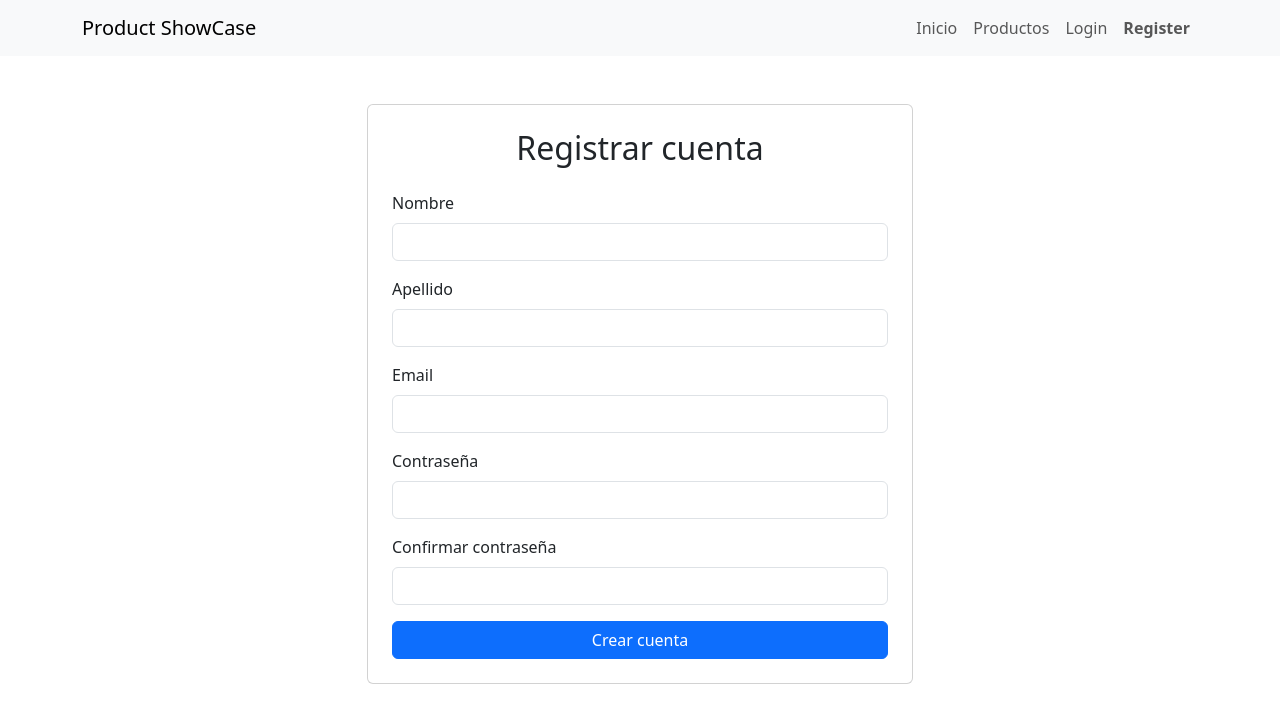
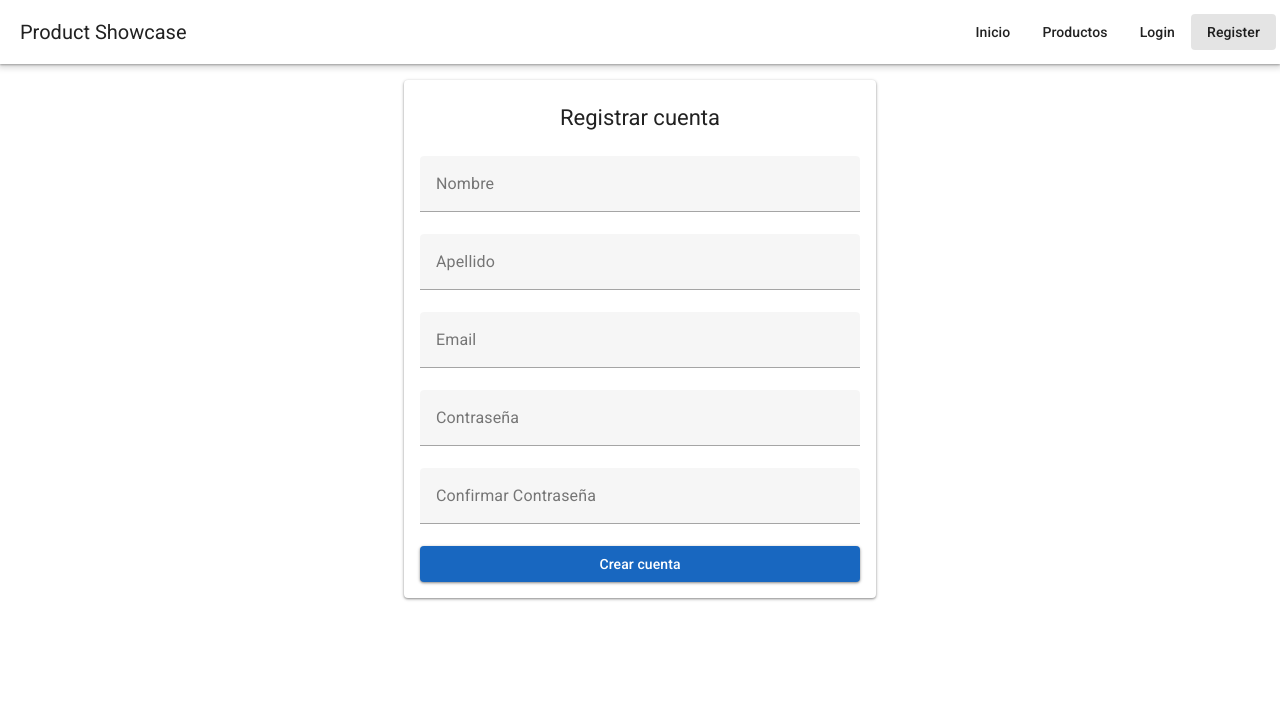
Before and after one commit to NicolasParadaA/product-showcase, a Vue app: page /register in a window 1280 px wide. Shown: the top 722 px of the page. Built offline with nearby package versions, Linux system fonts and the light colour scheme; no server answers.

Commit message:
refactor: migrate components from Bootstrap to Vuetify

```diff
--- a/index.html
+++ b/index.html
@@ -5,13 +5,8 @@
     <link rel="icon" href="/favicon.ico">
     <meta name="viewport" content="width=device-width, initial-scale=1.0">
     <title>Vite App</title>
-
-    <link href="https://cdn.jsdelivr.net/npm/bootstrap@5.3.8/dist/css/bootstrap.min.css" rel="stylesheet" integrity="sha384-sRIl4kxILFvY47J16cr9ZwB07vP4J8+LH7qKQnuqkuIAvNWLzeN8tE5YBujZqJLB" crossorigin="anonymous">
-
-    <script defer src="https://cdn.jsdelivr.net/npm/bootstrap@5.3.8/dist/js/bootstrap.bundle.min.js" integrity="sha384-FKyoEForCGlyvwx9Hj09JcYn3nv7wiPVlz7YYwJrWVcXK/BmnVDxM+D2scQbITxI" crossorigin="anonymous"></script>
-
+    <!-- materialdesignicons de vuetify -->
     <link href="https://cdn.jsdelivr.net/npm/@mdi/font@5.x/css/materialdesignicons.min.css" rel="stylesheet">
-
   </head>
   <body>
     <div id="app"></div>
--- a/src/App.vue
+++ b/src/App.vue
@@ -1,33 +1,30 @@
 <template>
-  <nav class="navbar navbar-expand-lg bg-body-tertiary">
-    <div class="container">
-      <a class="navbar-brand" href="#">Product ShowCase</a>
-      <button class="navbar-toggler" type="button" data-bs-toggle="collapse" data-bs-target="#navbarNavAltMarkup"
-        aria-controls="navbarNavAltMarkup" aria-expanded="false" aria-label="Toggle navigation">
-        <span class="navbar-toggler-icon"></span>
-      </button>
-      <div class="collapse navbar-collapse" id="navbarNavAltMarkup">
-        <div class="navbar-nav ms-auto">
-          <RouterLink to="/" class="nav-link">Inicio</RouterLink>
-          <RouterLink to="/products" class="nav-link">Productos</RouterLink>
+  <!-- envoltorio vuetify -->
+  <v-app>
+    <!-- barra de navegacion -->
+    <v-app-bar>
+      <v-app-bar-title>Product Showcase</v-app-bar-title>
+      <v-spacer></v-spacer>
 
-          <RouterLink v-if="isAdmin" to="/admin/products" class="nav-link">Crud Productos</RouterLink>
+      <v-btn to="/">Inicio</v-btn>
+      <v-btn to="/products">Productos</v-btn>
+      <v-btn v-if="isAdmin" to="/admin/products">Crud Productos</v-btn>
 
-          <template v-if="!isAuth">
-            <RouterLink to="/login" class="nav-link">Login</RouterLink>
-            <RouterLink to="/register" class="nav-link">Register</RouterLink>
-          </template>
+      <template v-if="!isAuth">
+        <v-btn to="/login">Login</v-btn>
+        <v-btn to="/register">Register</v-btn>
+      </template>
 
-          <template v-else>
-            <span class="nav-link">Hola, {{ displayName }}</span>
-            <a class="nav-link" href="#" @click.prevent="onLogout">Logout</a>
-          </template>
-        </div>
-      </div>
-    </div>
-  </nav>
+      <template v-else>
+        <span>Hola, {{ displayName }}</span>
+        <v-btn @click="onLogout">Logout</v-btn>
+      </template>
+    </v-app-bar>
+    <v-main>
 
-  <RouterView />
+      <RouterView />
+    </v-main>
+  </v-app>
 
 </template>
 
@@ -60,10 +57,4 @@ async function onLogout() {
 </script>
 
 
-<style scoped>
-.router-link-active,
-.router-link-exact-active {
-  font-weight: 600;
-}
-
-</style
+<style scoped></style
--- a/src/components/ListProducts.vue
+++ b/src/components/ListProducts.vue
@@ -1,9 +1,11 @@
 <template>
-    <div class="row justify-content-evenly g-3">
-        <div class="col-12 col-sm-6 col-md-4 col-lg-3" v-for="product in products" :key="product.id">
-            <ProductCard :product />
-        </div>
-    </div>
+
+    <v-row>
+        <v-col cols="12" sm="6" md="4" lg="3" v-for="product in products" :key="product.id">
+            <ProductCard :product="product" />
+        </v-col>
+    </v-row>
+
 </template>
 
 <script setup>
--- a/src/main.js
+++ b/src/main.js
@@ -33,6 +33,9 @@ import { useUserStore } from './stores/user.store'
 const vuetify = createVuetify({
   components,
   directives,
+  theme: {
+    defaultTheme: 'light',
+  }
 })
 
 
--- a/src/views/LoginView.vue
+++ b/src/views/LoginView.vue
@@ -1,32 +1,23 @@
 <template>
-    <div class="container mt-5">
-        <div class="row justify-content-center">
-            <div class="col-md-5">
-                <div class="card p-4">
-                    <h2 class="mb-4 text-center">Iniciar sesión</h2>
-                    <form @submit.prevent="onLogin">
-                        <div class="mb-3">
-                            <label for="email" class="form-label">Email</label>
-                            <input id="email" v-model="email" type="email" class="form-control" required />
-                        </div>
-                        <div class="mb-3">
-                            <label for="password" class="form-label">Contraseña</label>
-                            <input id="password" v-model="password" type="password" class="form-control" required />
-                        </div>
-                        <div class="d-grid gap-2">
-                            <button type="submit" class="btn btn-primary">Entrar</button>
-                            <button type="button" class="btn btn-link" @click="onReset">Recuperar contraseña</button>
-                        </div>
-                    </form>
-                    <p class="mt-3">
-                        ¿No tienes cuenta?
-                        <router-link to="/register">Regístrate</router-link>
-                    </p>
-                    <p v-if="error" class="text-danger">{{ error }}</p>
-                </div>
-            </div>
-        </div>
-    </div>
+
+<v-container>
+    <v-row justify="center" align="center" class="mt-16">
+        <v-col cols="12" md="5">
+            <v-card class="pa-4">
+                <v-card-title class="text-center mb-4">Iniciar sesión</v-card-title>
+                <v-form @submit.prevent="onLogin">
+                    <v-text-field v-model="email" label="Email" type="email" required></v-text-field>
+                    <v-text-field v-model="password" label="Contraseña" type="password" required></v-text-field>
+                    <v-btn type="submit" color="primary" block class="mb-2">Entrar</v-btn>
+                    <v-btn type="button" variant="text" @click="onReset" block>Recuperar contraseña</v-btn>
+                </v-form>
+                <p class="mt-3">¿No tienes cuenta? <router-link to="/register">Regístrate</router-link></p>
+                <v-alert v-if="error" type="error" class="mt-3">{{ error }}</v-alert>
+            </v-card>
+        </v-col>
+    </v-row>
+</v-container>
+
 </template>
 
 <script setup>
@@ -63,7 +54,4 @@ async function onReset() {
 
 <style scoped>
 
-.login-container {
-    display: none;
-}
 </style>
--- a/src/views/ProductsView.vue
+++ b/src/views/ProductsView.vue
@@ -1,37 +1,28 @@
 <template>
+
     <div>
-
         <HeaderComp>Nuestros productos</HeaderComp>
-
-        <main class="container">
+        <v-container>
             <div>
-                <p>
-                    Filtar por categoría:
-                    <select v-model="filterCategory">
-                        <option value="">Todas las categorías</option>
-                        <option :value="category.name" v-for="category in productsStore.categories" :key="category.id">
-                            {{ category.name }}
-                        </option>
-                    </select>
+                <p>Filtrar por categoria:
+                    <v-select v-model="filterCategory" :items="productsStore.categories" item-title="name" item-value="name" label="Todas las Categorias" clearable></v-select>
                 </p>
-
                 <p>
                     Buscar:
-                    <input type="text" v-model="filterName">
+                    <v-text-field v-model="filterName" label="Buscar"></v-text-field>
                 </p>
                 <p>Cantidad de productos encontrados: {{ quantityProducts }}</p>
             </div>
             <section>
-                <div class="row justify-content-evenly g-3">
-                    <div class="col-12 col-sm-6 col-md-4 col-lg-3" v-for="product in filterProducts"
-                        :key="product.id">
-                        <ProductCard :product />
-                    </div>
-                </div>
+                <v-row>
+                    <v-col cols="12" sm="6" md="4" lg="3" v-for="product in filterProducts" :key="product.id">
+                        <ProductCard :product="product" />
+                    </v-col>
+                </v-row>
             </section>
-        </main>
+        </v-container>
+    </div>
 
-    </div>
 </template>
 
 <script setup>
--- a/src/views/RegisterView.vue
+++ b/src/views/RegisterView.vue
@@ -1,39 +1,24 @@
 <template>
-    <div class="container mt-5">
-        <div class="row justify-content-center">
-            <div class="col-md-6">
-                <div class="card p-4">
-                    <h2 class="mb-4 text-center">Registrar cuenta</h2>
-                    <form @submit.prevent="onRegister">
-                        <div class="mb-3">
-                            <label for="firstname" class="form-label">Nombre</label>
-                            <input id="firstname" v-model="firstname" class="form-control" required />
-                        </div>
-                        <div class="mb-3">
-                            <label for="lastname" class="form-label">Apellido</label>
-                            <input id="lastname" v-model="lastname" class="form-control" required />
-                        </div>
-                        <div class="mb-3">
-                            <label for="email" class="form-label">Email</label>
-                            <input id="email" v-model="email" type="email" class="form-control" required />
-                        </div>
-                        <div class="mb-3">
-                            <label for="password" class="form-label">Contraseña</label>
-                            <input id="password" v-model="password" type="password" class="form-control" required />
-                        </div>
-                        <div class="mb-3">
-                            <label for="confirm" class="form-label">Confirmar contraseña</label>
-                            <input id="confirm" v-model="confirm" type="password" class="form-control" required />
-                        </div>
-                        <div class="d-grid">
-                            <button type="submit" class="btn btn-primary">Crear cuenta</button>
-                        </div>
-                    </form>
-                    <p v-if="error" class="text-danger mt-3">{{ error }}</p>
-                </div>
-            </div>
-        </div>
-    </div>
+
+<v-container>
+    <v-row justify="center">
+        <v-col cols="12" md="6">
+            <v-card class="pa-4">
+                <v-card-title class="text-center mb-4">Registrar cuenta</v-card-title>
+                <v-form @submit.prevent="onRegister">
+                    <v-text-field v-model="firstname" label="Nombre" required></v-text-field>
+                    <v-text-field v-model="lastname" label="Apellido" required></v-text-field>
+                    <v-text-field v-model="email" type="email" label="Email" required></v-text-field>
+                    <v-text-field v-model="password" type="password" label="Contraseña" required></v-text-field>
+                    <v-text-field v-model="confirm" type="password" label="Confirmar Contraseña" required></v-text-field>
+                    <v-btn type="submit" color="primary" block>Crear cuenta</v-btn>
+                </v-form>
+                <v-alert v-if="error" type="error" class="mt-3">{{ error }}</v-alert>
+            </v-card>
+        </v-col>
+    </v-row>
+</v-container>
+
 </template>
 
 <script setup>
--- a/src/views/admin/ProductsCrudView.vue
+++ b/src/views/admin/ProductsCrudView.vue
@@ -1,90 +1,40 @@
 <template>
+
     <div>
-        <HeaderComp>
-            CRUD de productos
-        </HeaderComp>
+        <HeaderComp>CRUD de productos</HeaderComp>
+        <v-container>
+            <v-row justify="center">
+                <v-col cols="12" sm="7" md="6" lg="5">
+                    <v-form @submit.prevent="createOrEdit">
+                        <v-text-field v-model="name" label="Nombre" required></v-text-field>
+                        <v-text-field v-model="description" label="Descripción" required></v-text-field>
+                        <v-text-field v-model="image" label="Imagen" type="url" required></v-text-field>
+                        <v-text-field v-model="price" label="Precio" type="number" min="1" required></v-text-field>
+                        <v-select v-model="category" :items="productsStore.categories" item-title="name"
+                            item-value="name" label="Categoria" required></v-select>
+                        <div>
+                            <v-btn type="submit" color="primary" :disabled="!validForm" v-if="!editState"
+                                :loading="loading">Crear</v-btn>
+                            <v-btn type="button" color="secondary" :disabled="!validForm" v-if="editState"
+                                @click="cancelEdit">Cancelar edición</v-btn>
+                        </div>
+                    </v-form>
+                </v-col>
+            </v-row>
+            <div v-if="productsStore.quantityProducts">
+                <v-data-table :headers="headers" :items="productsStore.products">
+                    <template v-slot:item.image="{ item }">
+                        <v-img :src="item.image" :alt="item - description" width="80"></v-img>
+                    </template>
+                    <template v-slot:item.actions="{ item }">
+                        <v-btn color="warning" class="me-2" @click="preEditProduct(item.id)">Editar</v-btn>
+                        <v-btn color="error" @click="deleteProduct(item.id, item.name)">Eliminar</v-btn>
+                    </template>
+                </v-data-table>
+            </div>
+        </v-container>
+    </div>
 
-        <main class="container">
-
-            <div class="row justify-content-center">
-                <div class="col-12 col-sm-7 col-md-6 col-lg-5">
-                    <form @submit.prevent="createOrEdit">
-                        <div>
-                            <input type="hidden" class="form-control" v-model="idProduct">
-                        </div>
-                        <div class="mb-3">
-                            <label class="form-label">Nombre: </label>
-                            <input type="text" class="form-control" required v-model="name">
-                        </div>
-                        <div class="mb-3">
-                            <label class="form-label">Descripción: </label>
-                            <input type="text" class="form-control" required v-model="description">
-                        </div>
-                        <div class="mb-3">
-                            <label class="form-label">Imagen: </label>
-                            <input type="url" class="form-control" required v-model="image">
-                        </div>
-                        <div class="mb-3">
-                            <label class="form-label">Precio: </label>
-                            <input type="number" class="form-control" min="1" required v-model="price">
-                        </div>
-                        <div class="mb-3">
-                            <label class="form-label">Categoría: </label>
-                            <select class="form-control" required v-model="category">
-                                <option value="">Debe elegir una categoría</option>
-                                <option :value="category.name" v-for="category in productsStore.categories"
-                                    :key="category.di">{{ category.name }}</option>
-                            </select>
-                        </div>
-                        <div>
-
-                            <v-btn variant="outlined" color="primary" type="submit" :disabled="!validForm"
-                                v-if="!editState" :loading>
-                                Crear
-                            </v-btn>
-
-                            <button class="btn btn-warning me-2" type="submit" :disabled="!validForm"
-                                v-if="editState">Editar</button>
-                            <button class="btn btn-secondary" type="submit" :disabled="!validForm" v-if="editState"
-                                @click="cancelEdit">Cancelar edición</button>
-                        </div>
-                    </form>
-                </div>
-            </div>
-
-            <div v-if="productsStore.quantityProducts">
-                <table class="table">
-                    <thead>
-                        <tr>
-                            <th scope="col">N°</th>
-                            <th scope="col">Nombre</th>
-                            <th scope="col">Imagen</th>
-                            <th scope="col">Precio</th>
-                            <th scope="col">Categoría</th>
-                            <th scope="col">Acciones</th>
-                        </tr>
-                    </thead>
-                    <tbody>
-                        <tr v-for="(product, index) in productsStore.products" :key="product.id">
-                            <th scope="row">{{ index + 1 }}</th>
-                            <td>{{ product.name }}</td>
-                            <td>
-                                <img :src="product.image" :alt="product.description" width="80">
-                            </td>
-                            <td>{{ product.price }}</td>
-                            <td>{{ product.category }}</td>
-                            <td>
-                                <button class="btn btn-warning me-2" @click="preEditProduct(product.id)">Editar</button>
-                                <button class="btn btn-danger"
-                                    @click="deleteProduct(product.id, product.name)">Eliminar</button>
-                            </td>
-                        </tr>
-                    </tbody>
-                </table>
-            </div>
-        </main>
-
-    </div>
 </template>
 
 <script setup>
@@ -92,8 +42,6 @@ document.title = "CRUD Products";
 import HeaderComp from '@/components/layouts/HeaderComp.vue';
 import { onMounted, ref, computed } from 'vue';
 import Swal from 'sweetalert2';
-
-
 import { useProductsStore } from '@/stores/products.store';
 
 const productsStore = useProductsStore();
@@ -105,11 +53,18 @@ const category = ref("");
 const description = ref("");
 const idProduct = ref("");
 
-
 //ESTADO DE EDICIÓN
 const editState = ref(false);
 const loading = ref(false);
 
+const headers = [
+    { title: 'N°', key: 'index' },
+    { title: 'Nombre', key: 'name' },
+    { title: 'Imagen', key: 'image' },
+    { title: 'Precio', key: 'price' },
+    { title: 'Categoria', key: 'category' },
+    { title: 'Acciones', key: 'actions' },
+];
 
 //COMPUTED
 const validForm = computed(() => {
@@ -129,15 +84,11 @@ const resetForm = () => {
 }
 
 const addProduct = async () => {
-
     loading.value = true;
-
     let respuesta = await productsStore.addProduct(name.value, image.value, price.value, category.value, description.value);
-
     loading.value = false;
 
     if (respuesta.success) {
-
         Swal.fire({
             position: "center",
             icon: "success",
@@ -145,9 +96,7 @@ const addProduct = async () => {
             showConfirmButton: false,
             timer: 2000
         });
-
         resetForm();
-
     } else {
         Swal.fire({
             icon: "error",
@@ -155,20 +104,25 @@ const addProduct = async () => {
             text: respuesta.error,
         });
     }
-
 };
 
 const editProduct = async () => {
     let respuesta = await productsStore.editProduct(name.value, image.value, price.value, category.value, description.value, idProduct.value);
-
     if (respuesta.success) {
-        alert(respuesta.success);
+        Swal.fire({
+            icon: "success",
+            title: respuesta.success,
+            showConfirmButton: false,
+            timer: 2000
+        });
         resetForm();
-
     } else {
-        alert(respuesta.error);
+        Swal.fire({
+            icon: "error",
+            title: "Error!",
+            text: respuesta.error,
+        });
     }
-
 };
 
 const createOrEdit = () => {
@@ -180,7 +134,6 @@ const createOrEdit = () => {
 }
 
 const deleteProduct = async (id, name) => {
-
     Swal.fire({
         title: `Estás seguro que deseas eliminar el producto: ${name}?`,
         text: "La eliminación no se puede revertir!",
@@ -199,9 +152,13 @@ const deleteProduct = async (id, name) => {
             });
         }
     })
-    .catch((error)=> {
-        alert(error);
-    })
+        .catch((error) => {
+            Swal.fire({
+                icon: "error",
+                title: "Error!",
+                text: error,
+            });
+        })
 };
 
 const preEditProduct = async (id) => {
@@ -213,10 +170,7 @@ const preEditProduct = async (id) => {
     category.value = product.category
     description.value = product.description;
     idProduct.value = product.id;
-
-    console.log(idProduct.value);
     editState.value = true;
-
 };
 
 const cancelEdit = () => {
@@ -227,14 +181,8 @@ const cancelEdit = () => {
 onMounted(async () => {
     await productsStore.fetchProducts();
 });
-
-
 </script>
 
 <style lang="css" scoped>
-tr,
-th,
-td {
-    align-content: center;
-}
+
 </style>
```
Also changed, not shown: src/components/ProductCard.vue (+9 -13 lines), src/components/layouts/HeaderComp.vue (+5 -7 lines), src/views/HomeView.vue (+14 -35 lines), 2 other files (tests, documents, lock files or other folders).
